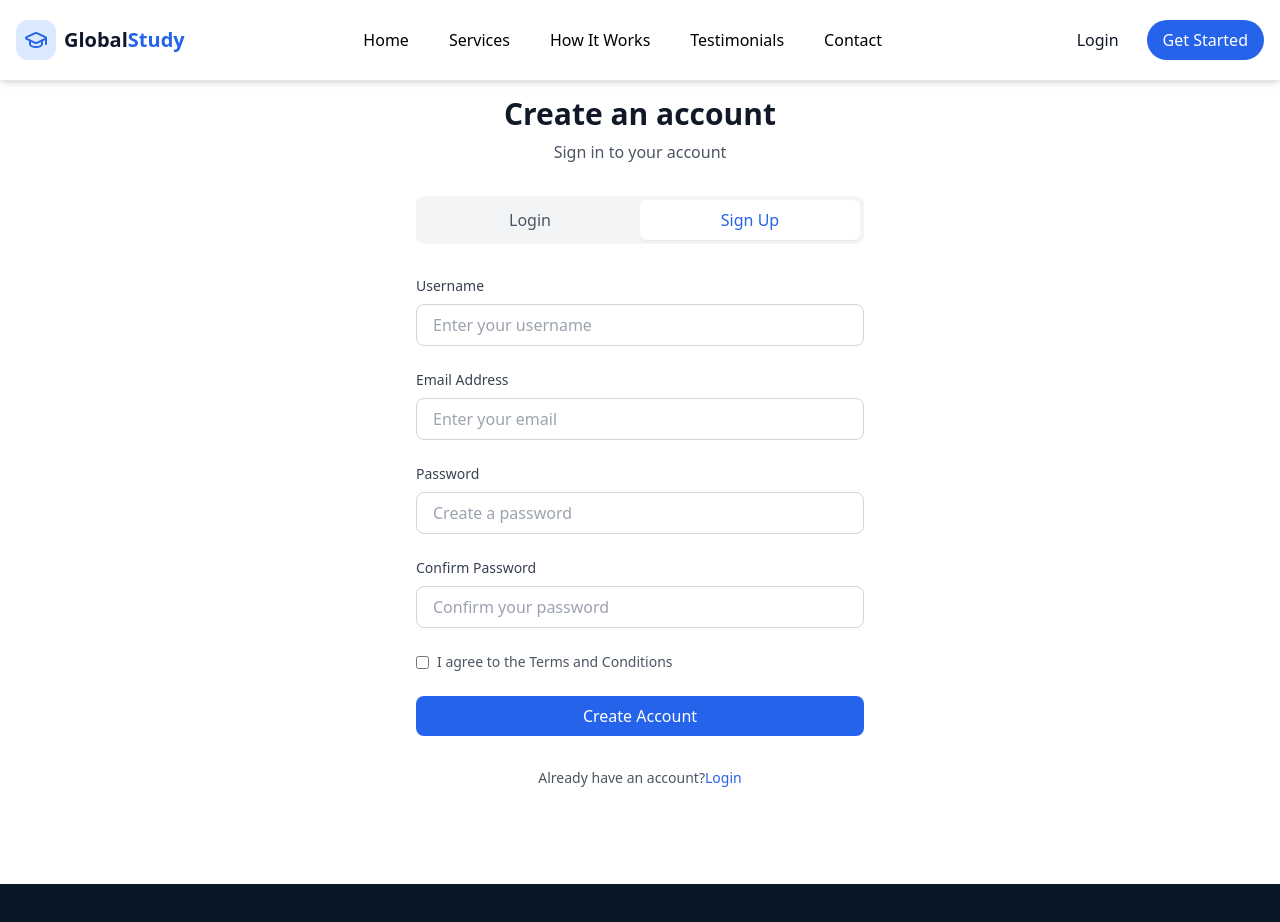
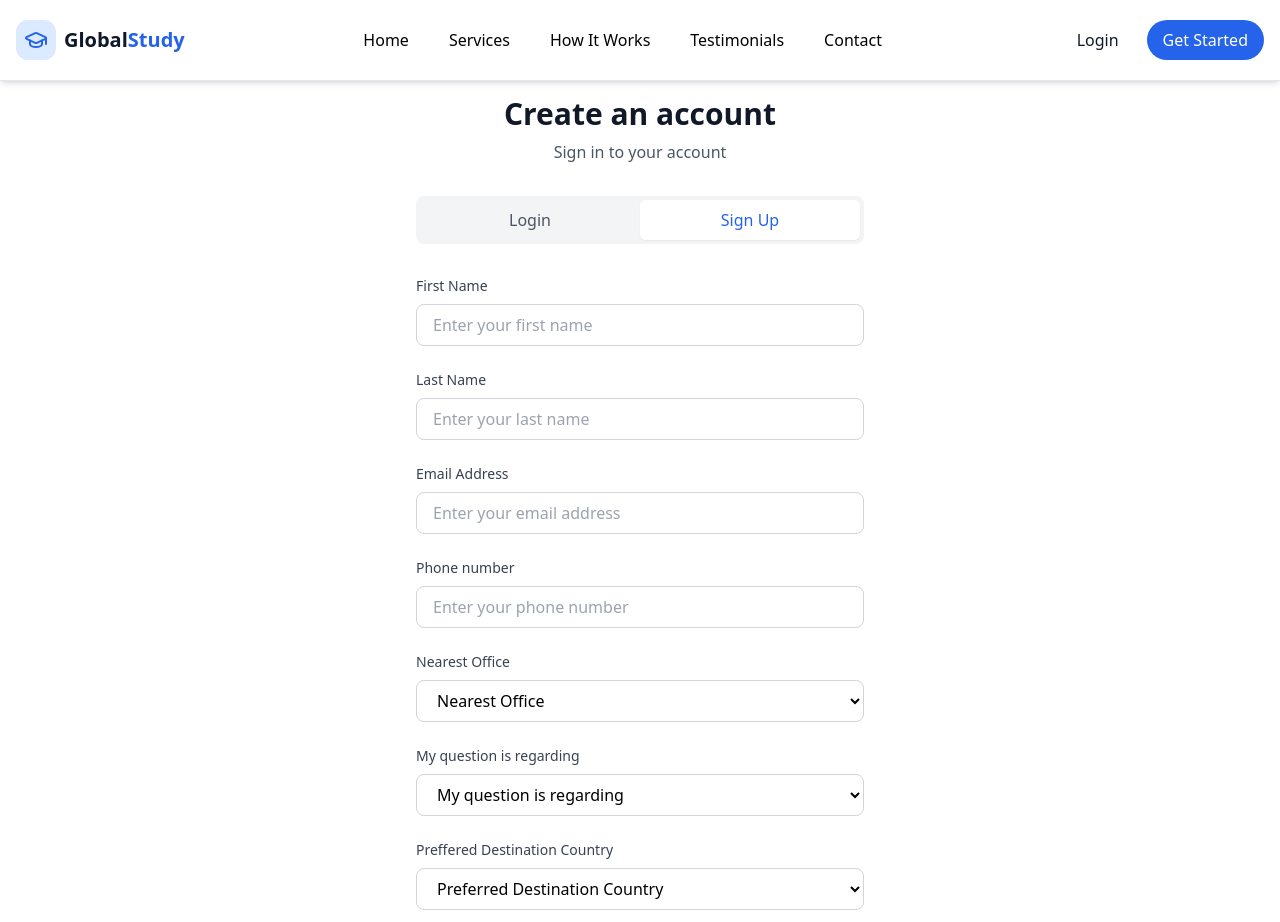
Before and after one commit to notKuina/consultancy-website, a React (Vite) app in the folder frontend/: page /register in a window 1280 px wide. Shown: the top 922 px of the page. Built offline with nearby package versions, Linux system fonts and the light colour scheme.

Commit message:
signup page updated

```diff
--- a/frontend/src/pages/Register.jsx
+++ b/frontend/src/pages/Register.jsx
@@ -48,20 +48,40 @@ function Register() {
 
       <div>
         <label className="block text-sm font-medium text-gray-700 mb-2">
-          Username
+          First Name
         </label>
 
         <input
           type="text"
-          {...register("username")}
-          placeholder="Enter your username"
+          {...register("firstName")}
+          placeholder="Enter your first name"
           className="w-full px-4 py-2 border border-gray-300 rounded-lg focus:ring-2 focus:ring-green-500 focus:outline-none"
           required
         />
 
-        {errors.username &&(
+        {errors.firstName &&(
         <p className="text-red-600 text-sm mt-1">
-          {errors.username.message}
+          {errors.firstName.message}
+        </p>
+        )}
+      </div>
+
+      <div>
+        <label className="block text-sm font-medium text-gray-700 mb-2">
+          Last Name
+        </label>
+
+        <input
+          type="text"
+          {...register("lastName")}
+          placeholder="Enter your last name"
+          className="w-full px-4 py-2 border border-gray-300 rounded-lg focus:ring-2 focus:ring-green-500 focus:outline-none"
+          required
+        />
+
+        {errors.lastName &&(
+        <p className="text-red-600 text-sm mt-1">
+          {errors.lastName.message}
         </p>
         )}
       </div>
@@ -74,7 +94,7 @@ function Register() {
         <input
           type="email"
          {...register("email")}
-          placeholder="Enter your email"
+          placeholder="Enter your email address"
           className="w-full px-4 py-2 border border-gray-300 rounded-lg focus:ring-2 focus:ring-green-500 focus:outline-none"
           required
         />
@@ -82,6 +102,105 @@ function Register() {
         {errors.email &&(
         <p className="text-red-600 text-sm mt-1">
           {errors.email.message}
+        </p>
+        )}
+      </div>
+
+
+        <div>
+        <label className="block text-sm font-medium text-gray-700 mb-2">
+          Phone number
+        </label>
+
+        <input
+          type="text"
+          {...register("number")}
+          placeholder="Enter your phone number"
+          className="w-full px-4 py-2 border border-gray-300 rounded-lg focus:ring-2 focus:ring-green-500 focus:outline-none"
+          required
+        />
+
+        {errors.number &&(
+        <p className="text-red-600 text-sm mt-1">
+          {errors.number.message}
+        </p>
+        )}
+      </div>
+
+      <div>
+        <label className="block text-sm font-medium text-gray-700 mb-2">
+          Nearest Office
+        </label>
+
+        <select
+          {...register("nearestOffice")}
+          className="w-full px-4 py-2 border border-gray-300 rounded-lg focus:ring-2 focus:ring-green-500 focus:outline-none"
+          required>
+          <option value="" className="text-gray-400">Nearest Office</option>
+          <option value="kathmandu">Kathmandu</option>
+          <option value="pokhara">Pokhara</option>
+          <option value="dharan">Dharan</option>
+          <option value="butwal">Butwal</option>
+          <option value="chitwan">Chitwan</option>
+        </select>
+
+        {errors.nearestOffice &&(
+        <p className="text-red-600 text-sm mt-1">
+          {errors.nearestOffice.message}
+        </p>
+        )}
+      </div>
+
+        <div>
+        <label className="block text-sm font-medium text-gray-700 mb-2">
+        My question is regarding
+        </label>
+
+        <select
+          {...register("questionRegarding")}
+          className="w-full px-4 py-2 border border-gray-300 rounded-lg focus:ring-2 focus:ring-green-500 focus:outline-none"
+          required>
+          <option value="" className="text-gray-400">My question is regarding</option>
+          <option value="course">Course</option>
+          <option value="visa">Visa</option>
+          <option value="preparation">Language preparation</option>
+          <option value="testvoucher">English test voucher</option>
+          <option value="documentation">Financial documentation</option>
+          <option values="borderupdates">Border updates</option>
+
+          </select>
+
+        {errors.questionRegarding &&(
+        <p className="text-red-600 text-sm mt-1">
+          {errors.questionRegarding.message}
+        </p>
+        )}
+      </div>
+
+
+        <div>
+        <label className="block text-sm font-medium text-gray-700 mb-2">
+          Preffered Destination Country
+        </label>
+
+        <select
+          {...register("destinationCountry")}
+          className="w-full px-4 py-2 border border-gray-300 rounded-lg focus:ring-2 focus:ring-green-500 focus:outline-none"
+          required>
+          <option value="" className="text-gray-400"> Preferred Destination Country</option>
+          <option value="australia">Australia</option>
+          <option value="uk">United Kingdom</option>
+          <option value="usa">USA</option>
+          <option value="canada">Canada</option>
+          <option value="newzealand">New Zealand</option>
+          <option values="help">Help me decide</option>
+
+          </select>
+
+
+        {errors.destinationCountry &&(
+        <p className="text-red-600 text-sm mt-1">
+          {errors.destinationCountry.message}
         </p>
         )}
       </div>
--- a/frontend/src/utils/Schema.js
+++ b/frontend/src/utils/Schema.js
@@ -1,16 +1,17 @@
 import * as yup from "yup";
 
 export const registerSchema = yup.object({
-  username: yup
+  firstName: yup
     .string()
     .trim()
-    .min(4, "Username must be at least 4 characters")
-    .max(20, "Username must not exceed 20 characters")
-    .matches(
-      /^[a-zA-Z0-9_]+$/,
-      "Username can only contain letters, numbers, and underscores"
-    )
-    .required("Username is required"),
+    .min(2, "First name must be at least 2 characters")
+    .required("First name is required"),
+
+  lastName: yup
+    .string()
+    .trim()
+    .min(2, "Last name must be at least 2 characters")
+    .required("Last name is required"),
 
   email: yup
     .string()
@@ -23,6 +24,26 @@ email: yup
     )
     .required("Email is required"),
 
+  number: yup
+    .string()
+    .trim()
+    .matches(/^[0-9]{7,15}$/, "Enter a valid phone number")
+    .required("Phone number is required"),
+
+  nearestOffice: yup
+    .string()
+    .notOneOf([""], "Please select nearest office")
+    .required(),
+
+  questionRegarding: yup
+    .string()
+    .notOneOf([""], "Please select a topic")
+    .required(),
+
+  destinationCountry: yup
+    .string()
+    .notOneOf([""], "Please select destination country")
+    .required(),
 
   password: yup
     .string()
@@ -31,10 +52,7 @@ email: yup
     .matches(/[a-z]/, "Password must contain at least one lowercase letter")
     .matches(/[A-Z]/, "Password must contain at least one uppercase letter")
     .matches(/[0-9]/, "Password must contain at least one number")
-    .matches(
-      /[@$!%*?&#]/,
-      "Password must contain at least one special character"
-    )
+    .matches(/[@$!%*?&#]/, "Password must contain at least one special character")
     .matches(/^\S*$/, "Password must not contain spaces")
     .required("Password is required"),
 
@@ -43,7 +61,6 @@ email: yup
     .oneOf([yup.ref("password")], "Passwords do not match")
     .required("Confirm password is required"),
 
-
   terms: yup
     .boolean()
     .oneOf([true], "You must agree to the terms and conditions")
```
Lines whose indentation alone changed are shown as unchanged.
